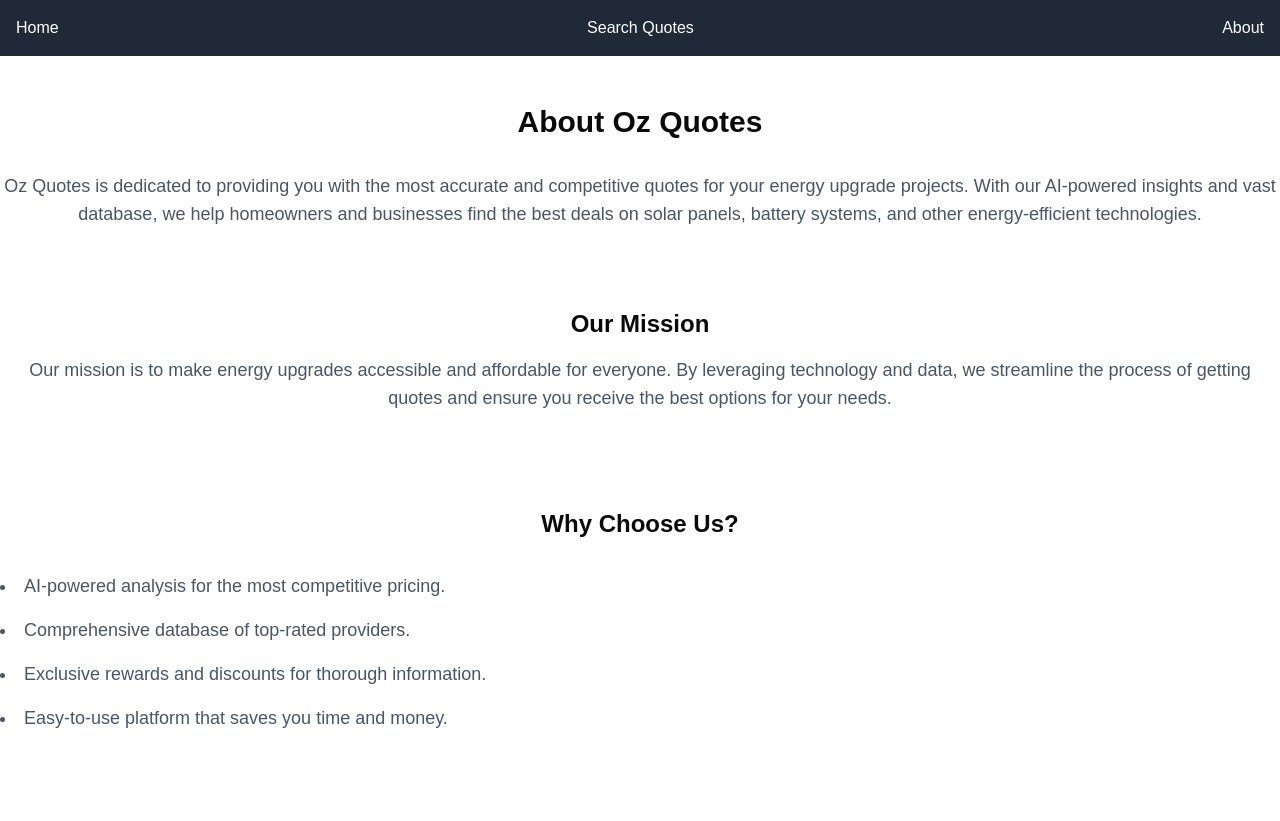
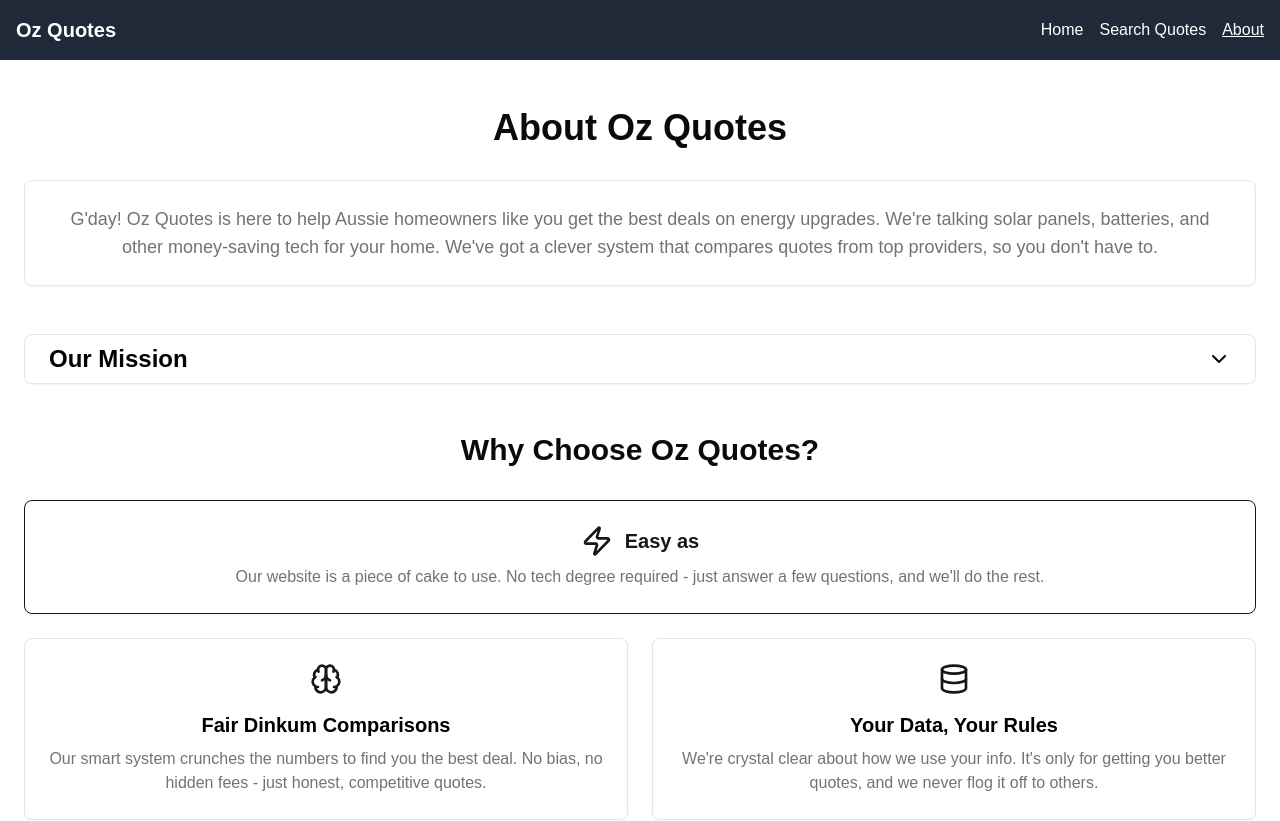
Before and after one commit to Big-jpg/ozquotes, a Next.js app: page /about in a window 1280 px wide. Shown: the top 821 px of the page. Built offline with nearby package versions, Linux system fonts and the light colour scheme.

Commit message:
basic format changes

```diff
--- a/app/about/page.tsx
+++ b/app/about/page.tsx
@@ -1,32 +1,145 @@
+"use client"
+
+import { useState } from "react"
+import { motion } from "framer-motion"
+import { Card, CardContent } from "@/components/ui/card"
+import { Button } from "@/components/ui/button"
+import { ChevronDown, ChevronUp, Brain, Gift, Database, BarChart, Zap } from "lucide-react"
+
 export default function About() {
-    return (
-        <div className="container mx-auto py-12">
-            <h1 className="text-3xl font-bold text-center mb-8">About Oz Quotes</h1>
-            <p className="text-lg text-gray-600 text-center mb-8">
-                Oz Quotes is dedicated to providing you with the most accurate and competitive quotes
-                for your energy upgrade projects. With our AI-powered insights and vast database,
-                we help homeowners and businesses find the best deals on solar panels, battery systems,
-                and other energy-efficient technologies.
+  const [isMissionExpanded, setIsMissionExpanded] = useState(false)
+
+  const toggleMission = () => {
+    setIsMissionExpanded(!isMissionExpanded)
+  }
+
+  const mission = {
+    title: "Our Mission",
+    content: "We're on a mission to make energy upgrades easy and affordable for every Aussie homeowner. No more confusing quotes or endless phone calls. We do the hard yakka for you, so you can sit back, relax, and watch the savings roll in."
+  }
+
+  const easyAs = {
+    icon: <Zap className="w-8 h-8 text-primary mr-3" />,
+    title: "Easy as",
+    description: "Our website is a piece of cake to use. No tech degree required - just answer a few questions, and we'll do the rest."
+  }
+
+  const reasons = [
+    {
+      icon: <Brain className="w-8 h-8 text-primary mb-4" />,
+      title: "Fair Dinkum Comparisons",
+      description: "Our smart system crunches the numbers to find you the best deal. No bias, no hidden fees - just honest, competitive quotes."
+    },
+    {
+      icon: <Database className="w-8 h-8 text-primary mb-4" />,
+      title: "Your Data, Your Rules",
+      description: "We're crystal clear about how we use your info. It's only for getting you better quotes, and we never flog it off to others."
+    },
+    {
+      icon: <Gift className="w-8 h-8 text-primary mb-4" />,
+      title: "Share More, Save More",
+      description: "The more details you give us about your home and energy needs, the better deals we can find. Plus, you'll earn rewards for being thorough!"
+    },
+    {
+      icon: <BarChart className="w-8 h-8 text-primary mb-4" />,
+      title: "Refer a Mate, Get Paid",
+      description: "Know someone who could use cheaper energy? Refer them to us, and we'll give you a fair go of the savings. It's our way of saying thanks for spreading the word."
+    },
+  ]
+
+  return (
+    <div className="container mx-auto py-12 px-4 md:px-6 text-center">
+      <motion.h1
+        className="text-4xl font-bold mb-8"
+        initial={{ opacity: 0, y: -20 }}
+        animate={{ opacity: 1, y: 0 }}
+        transition={{ duration: 0.5 }}
+      >
+        About Oz Quotes
+      </motion.h1>
+      <motion.div
+        initial={{ opacity: 0, y: 20 }}
+        animate={{ opacity: 1, y: 0 }}
+        transition={{ duration: 0.5, delay: 0.2 }}
+      >
+        <Card className="mb-12">
+          <CardContent className="p-6">
+            <p className="text-lg text-muted-foreground">
+              G'day! Oz Quotes is here to help Aussie homeowners like you get the best deals on energy upgrades.
+              We're talking solar panels, batteries, and other money-saving tech for your home.
+              We've got a clever system that compares quotes from top providers, so you don't have to.
             </p>
+          </CardContent>
+        </Card>
+      </motion.div>
 
-            <section className="py-12">
-                <h2 className="text-2xl font-bold text-center">Our Mission</h2>
-                <p className="mt-4 text-lg text-gray-600 text-center">
-                    Our mission is to make energy upgrades accessible and affordable for everyone.
-                    By leveraging technology and data, we streamline the process of getting quotes
-                    and ensure you receive the best options for your needs.
-                </p>
-            </section>
+      <motion.div
+        initial={{ opacity: 0, y: 20 }}
+        animate={{ opacity: 1, y: 0 }}
+        transition={{ duration: 0.5, delay: 0.3 }}
+        className="mb-12"
+      >
+        <Card className="overflow-hidden">
+          <Button
+            variant="ghost"
+            className="w-full justify-between p-6 text-left"
+            onClick={toggleMission}
+          >
+            <h2 className="text-2xl font-bold">{mission.title}</h2>
+            {isMissionExpanded ? <ChevronUp className="h-6 w-6" /> : <ChevronDown className="h-6 w-6" />}
+          </Button>
+          {isMissionExpanded && (
+            <CardContent className="p-6">
+              <p className="text-muted-foreground">{mission.content}</p>
+            </CardContent>
+          )}
+        </Card>
+      </motion.div>
 
-            <section className="py-12">
-                <h2 className="text-2xl font-bold text-center">Why Choose Us?</h2>
-                <ul className="mt-8 space-y-4 text-lg text-gray-600 list-disc list-inside">
-                    <li>AI-powered analysis for the most competitive pricing.</li>
-                    <li>Comprehensive database of top-rated providers.</li>
-                    <li>Exclusive rewards and discounts for thorough information.</li>
-                    <li>Easy-to-use platform that saves you time and money.</li>
-                </ul>
-            </section>
-        </div>
-    );
+      <motion.h2
+        className="text-3xl font-bold mb-8"
+        initial={{ opacity: 0, y: -20 }}
+        animate={{ opacity: 1, y: 0 }}
+        transition={{ duration: 0.5, delay: 0.4 }}
+      >
+        Why Choose Oz Quotes?
+      </motion.h2>
+
+      <motion.div
+        initial={{ opacity: 0, y: 20 }}
+        animate={{ opacity: 1, y: 0 }}
+        transition={{ duration: 0.5, delay: 0.5 }}
+        className="mb-6"
+      >
+        <Card className="border-primary">
+          <CardContent className="p-6">
+            <div className="flex items-center justify-center">
+              {easyAs.icon}
+              <h3 className="text-xl font-bold text-primary">{easyAs.title}</h3>
+            </div>
+            <p className="text-muted-foreground mt-2">{easyAs.description}</p>
+          </CardContent>
+        </Card>
+      </motion.div>
+
+      <div className="grid gap-6 sm:grid-cols-2">
+        {reasons.map((reason, index) => (
+          <motion.div
+            key={reason.title}
+            initial={{ opacity: 0, y: 20 }}
+            animate={{ opacity: 1, y: 0 }}
+            transition={{ duration: 0.5, delay: 0.1 * (index + 6) }}
+          >
+            <Card className="h-full">
+              <CardContent className="p-6 flex flex-col items-center h-full">
+                {reason.icon}
+                <h3 className="text-xl font-bold mb-2">{reason.title}</h3>
+                <p className="text-muted-foreground flex-grow">{reason.description}</p>
+              </CardContent>
+            </Card>
+          </motion.div>
+        ))}
+      </div>
+    </div>
+  )
 }
--- a/components/landing-page.tsx
+++ b/components/landing-page.tsx
@@ -7,72 +7,72 @@ import { Star, Brain, Gift, BarChart, Database } from "lucide-react";
 
 const testimonials = [
   {
-        name: "Sarah Johnson",
+    name: "Dave from Perth",
     rating: 5,
-        text: "Oz Quotes made it so easy to get multiple quotes for my solar panel installation. Saved me time and money!"
+    text: "Was a bit suss about getting solar at first, but Oz Quotes made it dead easy. Got a few quotes and saved a packet!"
   },
   {
-        name: "Michael Lee",
+    name: "Shazza from Adelaide",
     rating: 4,
-        text: "Great service! I got competitive quotes for my home battery system within hours."
+    text: "Needed a new hot water system and didn't know where to start. These guys sorted me out with some good options. Cheers!"
   },
   {
-        name: "Emma Wilson",
+    name: "Johnno from Brissy",
     rating: 5,
-        text: "The referral program is fantastic. I saved 10% on my heat pump installation by referring friends!"
+    text: "Told me mate about Oz Quotes after I got my aircon sorted. He got a good deal too, and I scored some cash back. Bonza!"
   }
 ];
 
 const features = [
   {
-        icon: <Gift className="w-12 h-12 text-primary" />,
-        title: "Rewards for Information",
-        description: "The more details you provide, the better your quotes. We reward your thoroughness with exclusive discounts."
+    icon: <Gift className="w-8 h-8 sm:w-12 sm:h-12 text-primary" />,
+    title: "Share More, Save More",
+    description: "The more you tell us, the better the deals. Plus, you'll snag some ripper discounts!"
   },
   {
-        icon: <Brain className="w-12 h-12 text-primary" />,
-        title: "AI-Powered Insights",
-        description: "Our AI analyzes thousands of quotes to provide you with the most accurate and competitive pricing."
+    icon: <Brain className="w-8 h-8 sm:w-12 sm:h-12 text-primary" />,
+    title: "Smart Quote Finder",
+    description: "Our clever system sifts through loads of quotes to find you the best bang for your buck."
   },
   {
-        icon: <Database className="w-12 h-12 text-primary" />,
-        title: "Comprehensive Database",
-        description: "Access a vast database of quotes from top-rated providers."
+    icon: <Database className="w-8 h-8 sm:w-12 sm:h-12 text-primary" />,
+    title: "Heaps of Options",
+    description: "We've got a massive list of top-notch providers for you to choose from."
   },
   {
-        icon: <BarChart className="w-12 h-12 text-primary" />,
-        title: "Advanced Analytics",
-        description: "Benefit from detailed analytics to make informed decisions."
+    icon: <BarChart className="w-8 h-8 sm:w-12 sm:h-12 text-primary" />,
+    title: "Easy Comparisons",
+    description: "We break down the info so you can make the best choice, no worries!"
   }
 ];
 
 export function LandingPageComponent() {
   return (
-        <div>
-            <section className="hero-section text-center py-12 bg-gray-100">
-                <h1 className="text-4xl font-bold">Welcome to Oz Quotes</h1>
-                <p className="mt-4 text-lg text-gray-600">
-                    Discover the best energy upgrade quotes, powered by AI and advanced analytics.
+    <div className="max-w-7xl mx-auto px-4 sm:px-6 lg:px-8">
+      <section className="hero-section text-center py-8 sm:py-12 bg-gray-100 rounded-lg">
+        <h1 className="text-4xl font-bold mb-8">G'day! Welcome to Oz Quotes</h1>
+        <p className="mt-4 text-base sm:text-lg text-gray-600">
+          Find the best deals on energy upgrades for your home, quick and easy!
         </p>
         <div className="mt-6">
           <Link href="/search-quotes">
-                        <Button variant="default" size="lg">
-                            Start Searching for Quotes
+            <Button variant="default" size="lg" className="w-full sm:w-auto">
+              Start Your Quote Search
             </Button>
           </Link>
         </div>
       </section>
 
       {/* Features Section */}
-            <section className="py-12">
-                <h2 className="text-2xl font-bold text-center">Our Features</h2>
-                <div className="grid grid-cols-1 md:grid-cols-2 gap-8 mt-8">
+      <section className="py-8 sm:py-12">
+        <h2 className="text-3xl font-bold text-center mb-8">Why Oz Quotes is Ace</h2>
+        <div className="grid grid-cols-1 sm:grid-cols-2 gap-6 mt-6 sm:mt-8">
           {features.map((feature, index) => (
             <Card key={index}>
-                            <CardContent className="p-6 text-center">
-                                {feature.icon}
-                                <h3 className="text-xl font-semibold mt-4">{feature.title}</h3>
-                                <p className="text-gray-600 mt-2">{feature.description}</p>
+              <CardContent className="p-4 sm:p-6 text-center">
+                <div className="flex justify-center">{feature.icon}</div>
+                <h3 className="text-xl font-bold mt-3 sm:mt-4">{feature.title}</h3>
+                <p className="text-sm sm:text-base text-muted-foreground mt-2">{feature.description}</p>
               </CardContent>
             </Card>
           ))}
@@ -80,19 +80,19 @@ export function LandingPageComponent() {
       </section>
 
       {/* Testimonials Section */}
-            <section className="py-12 bg-gray-50">
-                <h2 className="text-2xl font-bold text-center">What Our Users Say</h2>
-                <div className="grid grid-cols-1 md:grid-cols-2 lg:grid-cols-3 gap-6 mt-8">
+      <section className="py-8 sm:py-12 bg-gray-50 rounded-lg">
+        <h2 className="text-3xl font-bold text-center mb-8">What Our Mates Say</h2>
+        <div className="grid grid-cols-1 gap-6 mt-6 sm:mt-8">
           {testimonials.map((testimonial, index) => (
             <Card key={index}>
-                            <CardContent className="p-6">
-                                <div className="flex items-center justify-center mb-4">
+              <CardContent className="p-4 sm:p-6">
+                <div className="flex items-center justify-center mb-3 sm:mb-4">
                   {[...Array(5)].map((_, i) => (
-                                        <Star key={i} className={`w-5 h-5 ${i < testimonial.rating ? 'text-yellow-400' : 'text-gray-300'}`} />
+                    <Star key={i} className={`w-4 h-4 sm:w-5 sm:h-5 ${i < testimonial.rating ? 'text-yellow-400' : 'text-gray-300'}`} />
                   ))}
                 </div>
-                                <p className="text-gray-600">{testimonial.text}</p>
-                                <p className="mt-2 font-semibold text-gray-900">{testimonial.name}</p>
+                <p className="text-sm sm:text-base text-muted-foreground">{testimonial.text}</p>
+                <p className="mt-2 font-semibold text-gray-900 text-sm sm:text-base">{testimonial.name}</p>
               </CardContent>
             </Card>
           ))}
--- a/components/ui/navbar.tsx
+++ b/components/ui/navbar.tsx
@@ -1,27 +1,63 @@
-"use client"; // We need client-side navigation
+"use client"
 
-import Link from 'next/link';
+import { useState } from "react"
+import Link from "next/link"
+import { usePathname } from "next/navigation"
+import { Menu, X } from "lucide-react"
+
+const navItems = [
+  { name: "Home", href: "/" },
+  { name: "Search Quotes", href: "/search-quotes" },
+  { name: "About", href: "/about" },
+]
 
 export default function Navbar() {
+  const [isOpen, setIsOpen] = useState(false)
+  const pathname = usePathname()
+
   return (
     <nav className="bg-gray-800 p-4">
-            <ul className="flex justify-between">
-                <li>
-                    <Link href="/" className="text-white hover:underline">
-                        Home
+      <div className="max-w-7xl mx-auto flex justify-between items-center">
+        <Link href="/" className="text-white text-xl font-bold">
+          Oz Quotes
         </Link>
-                </li>
-                <li>
-                    <Link href="/search-quotes" className="text-white hover:underline">
-                        Search Quotes
+        <div className="hidden md:flex space-x-4">
+          {navItems.map((item) => (
+            <Link
+              key={item.name}
+              href={item.href}
+              className={`text-white hover:text-gray-300 transition-colors ${
+                pathname === item.href ? "underline" : ""
+              }`}
+            >
+              {item.name}
             </Link>
-                </li>
-                <li>
-                    <Link href="/about" className="text-white hover:underline">
-                        About
+          ))}
+        </div>
+        <button
+          className="md:hidden text-white"
+          onClick={() => setIsOpen(!isOpen)}
+          aria-label="Toggle menu"
+        >
+          {isOpen ? <X size={24} /> : <Menu size={24} />}
+        </button>
+      </div>
+      {isOpen && (
+        <div className="md:hidden mt-2">
+          {navItems.map((item) => (
+            <Link
+              key={item.name}
+              href={item.href}
+              className={`block py-2 text-white hover:text-gray-300 transition-colors ${
+                pathname === item.href ? "underline" : ""
+              }`}
+              onClick={() => setIsOpen(false)}
+            >
+              {item.name}
             </Link>
-                </li>
-            </ul>
+          ))}
+        </div>
+      )}
     </nav>
-    );
+  )
 }
--- a/package.json
+++ b/package.json
@@ -22,13 +22,13 @@
     "tailwindcss-animate": "^1.0.7"
   },
   "devDependencies": {
-    "typescript": "^5",
     "@types/node": "^20",
     "@types/react": "^18",
     "@types/react-dom": "^18",
+    "eslint": "^8",
+    "eslint-config-next": "14.2.14",
     "postcss": "^8",
     "tailwindcss": "^3.4.1",
-    "eslint": "^8",
-    "eslint-config-next": "14.2.14"
+    "typescript": "5.6.2"
   }
 }
```
Also changed, not shown: 1 other file (tests, documents, lock files or other folders). Lines whose indentation alone changed are shown as unchanged.
